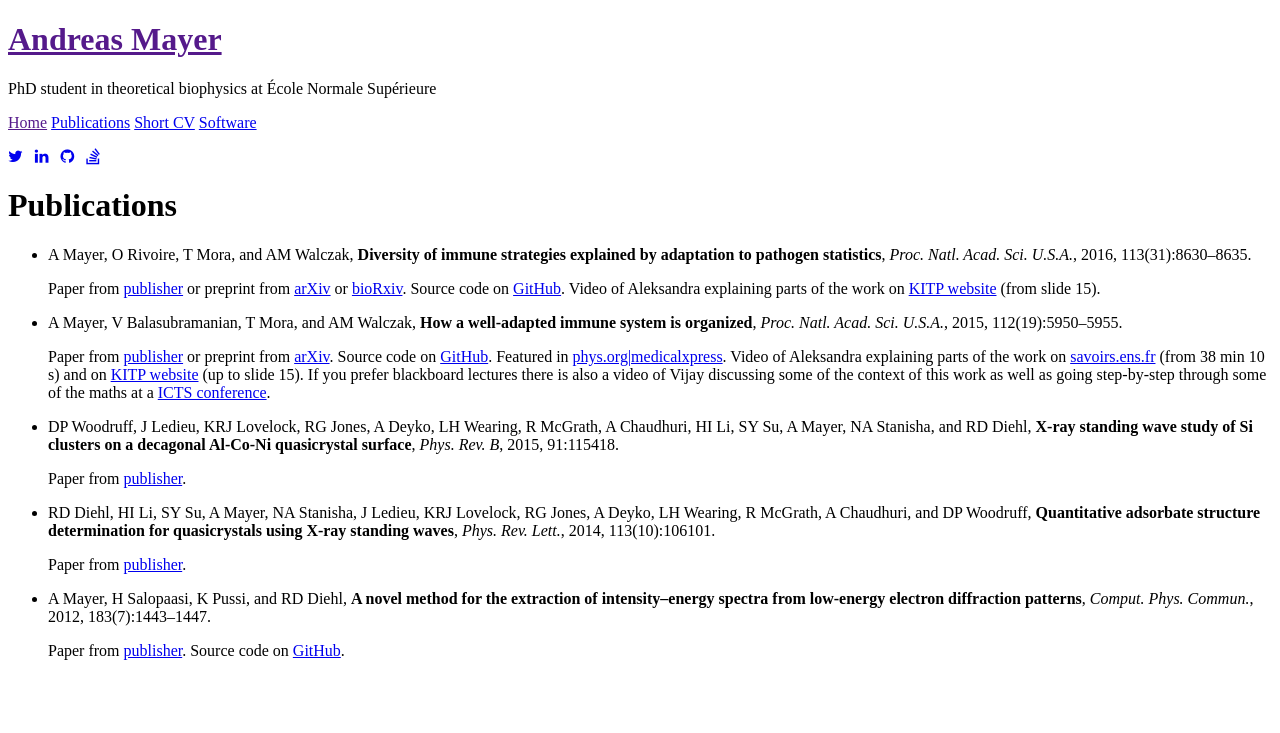
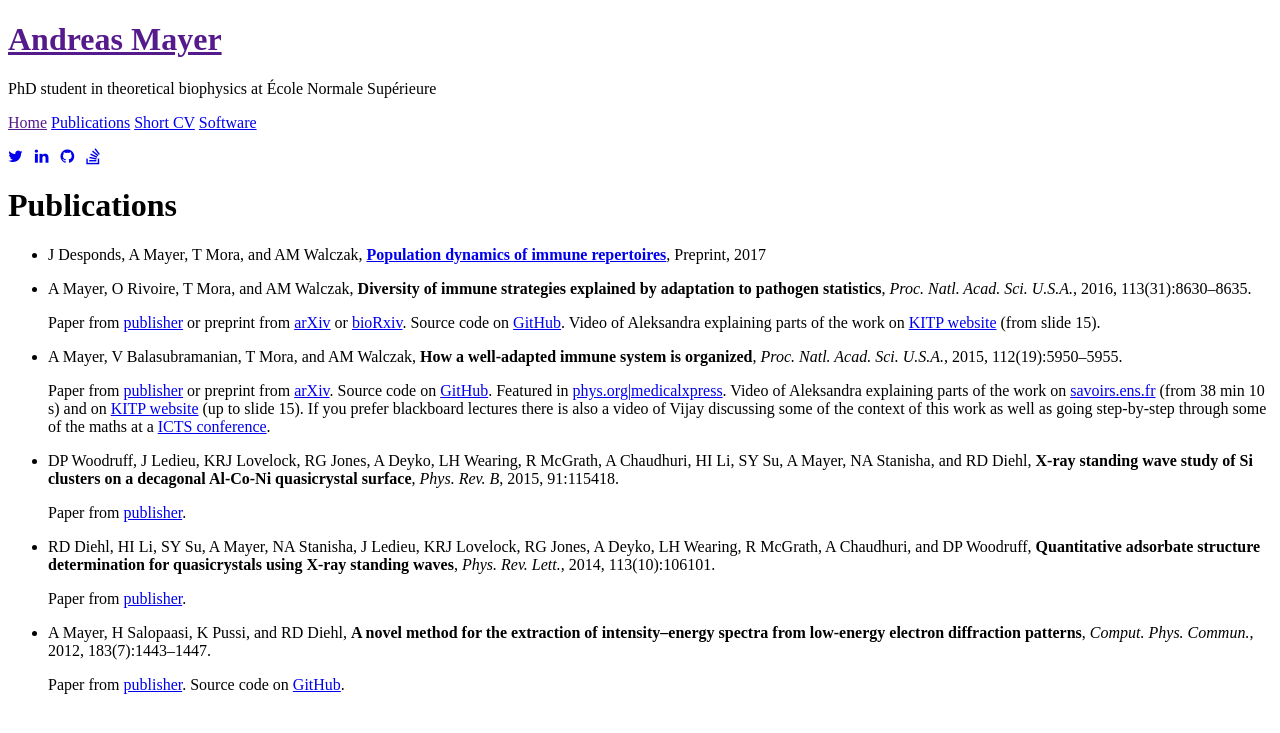
Before and after one commit to andim/andim.github.io, a Jekyll site: the page built from publications.md, in a window 1280 px wide. Shown: the top 733 px of the page. Built offline with Jekyll 4.4.1, drawn with Linux system fonts in a browser that asks for light colours; nearby versions of some CDN libraries.

Commit message:
publication list updated

```diff
--- a/publications.md
+++ b/publications.md
@@ -2,6 +2,8 @@
 layout: page
 title: Publications
 ---
+
+*   J Desponds, A Mayer, T Mora, and AM Walczak, [**Population dynamics of immune repertoires**](https://doi.org/10.1101/112755), Preprint, 2017
 
 *   A Mayer, O Rivoire, T Mora, and AM Walczak, **Diversity of immune strategies explained by adaptation to pathogen statistics**, *Proc. Natl. Acad. Sci. U.S.A.*, 2016, 113(31):8630--8635.
 
```
